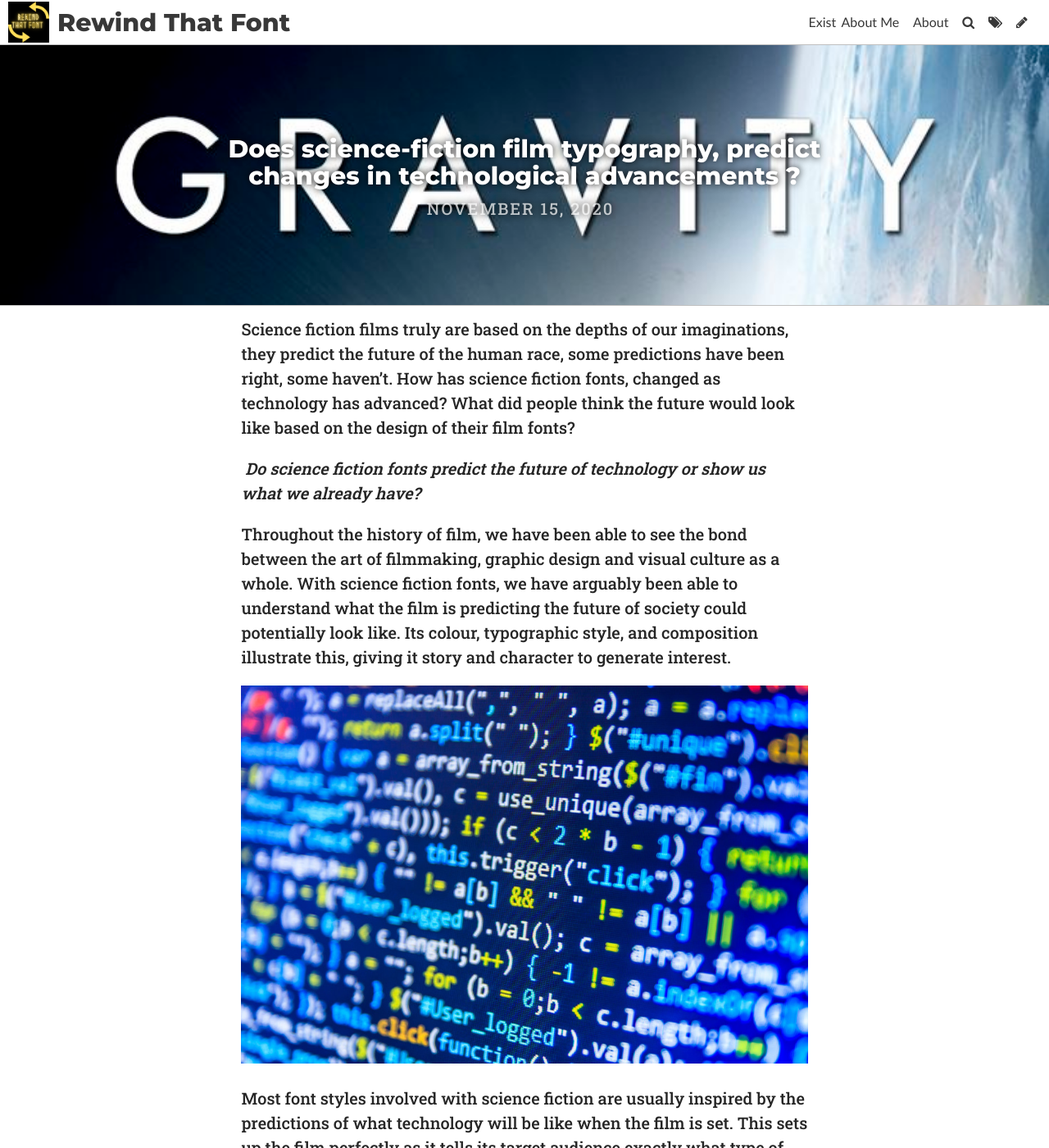
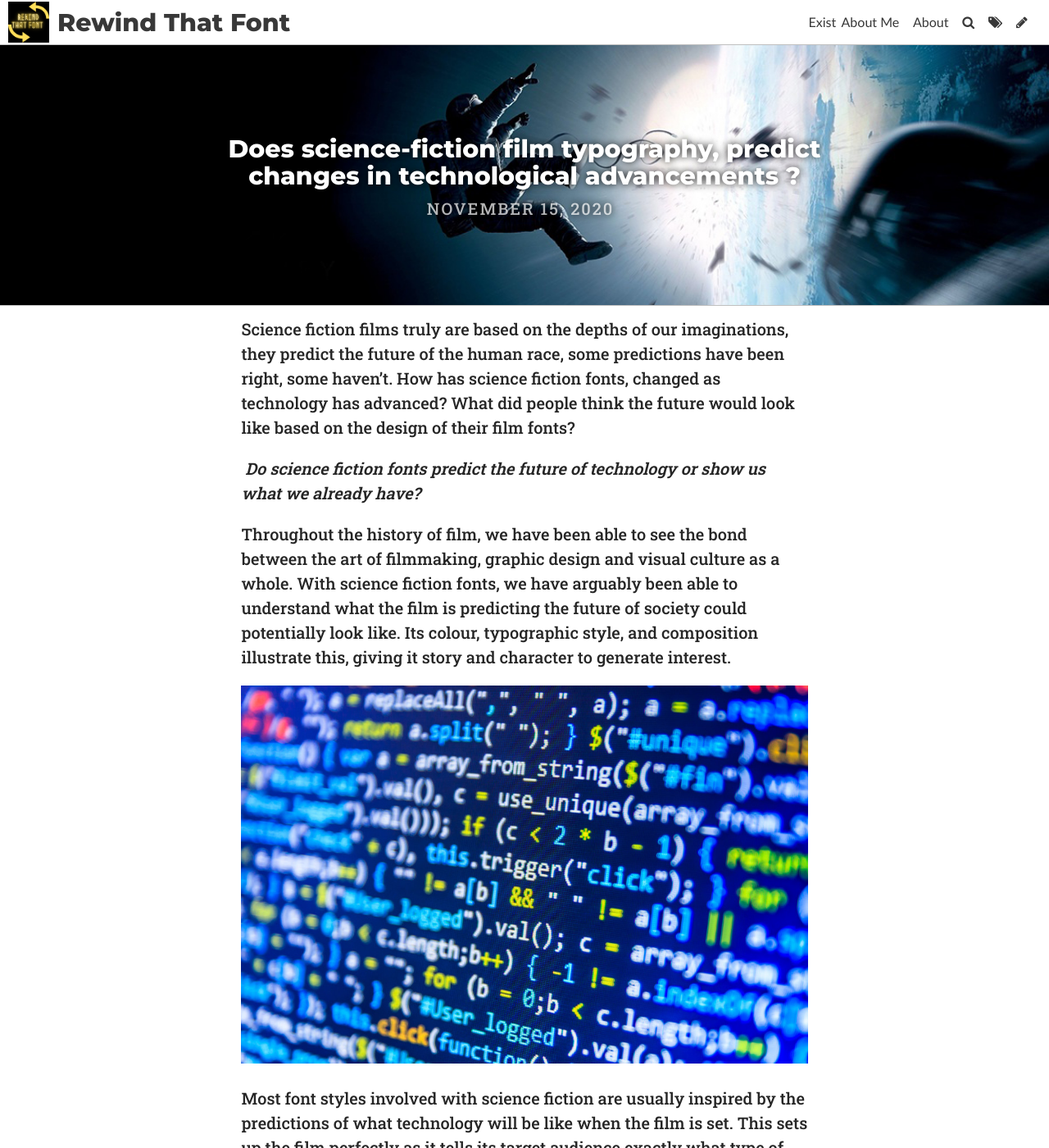
Before and after one commit to hrmcneil3/rewind, a Jekyll site: the page built from _posts/2020-11-16-does-science-fiction-film-typography-predict-changes-in-technology-advancing.md, in a window 1280 px wide and 1400 px high. Shown: the whole window at 82% size. Built offline with Jekyll 4.4.1, drawn with Linux system fonts in a browser that asks for light colours; some web fonts are replaced; comment, search, counter and statistics services are not loaded.

Commit message:
Update Post “2020-11-16-does-science-fiction-film-typography-predict-changes-in-technology-advancing”

```diff
--- a/_posts/2020-11-16-does-science-fiction-film-typography-predict-changes-in-technology-advancing.md
+++ b/_posts/2020-11-16-does-science-fiction-film-typography-predict-changes-in-technology-advancing.md
@@ -3,7 +3,7 @@ layout: post
 title: "Does science-fiction film typography, predict changes in technological
   advancements ? "
 date: 2020-11-15T20:27:35.344Z
-header_feature_image: ../uploads/gravity-movie-poster.jpg
+header_feature_image: ../uploads/gravity_banner.jpg
 comments: true
 ---
 Science fiction films truly are based on the depths of our imaginations, they predict the future of the human race, some predictions have been right, some haven’t. How has science fiction fonts, changed as technology has advanced? What did people think the future would look like based on the design of their film fonts?
```
